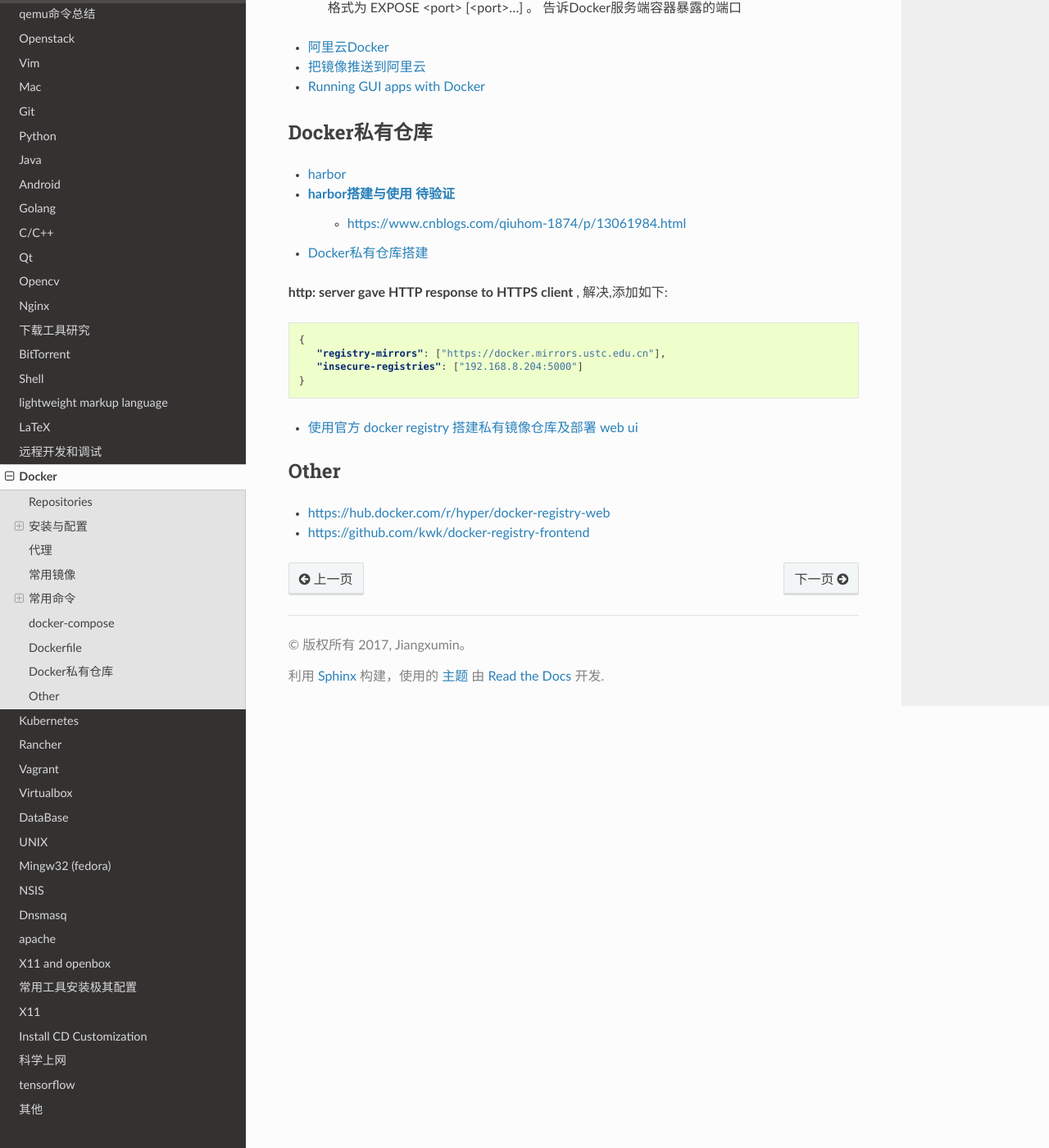
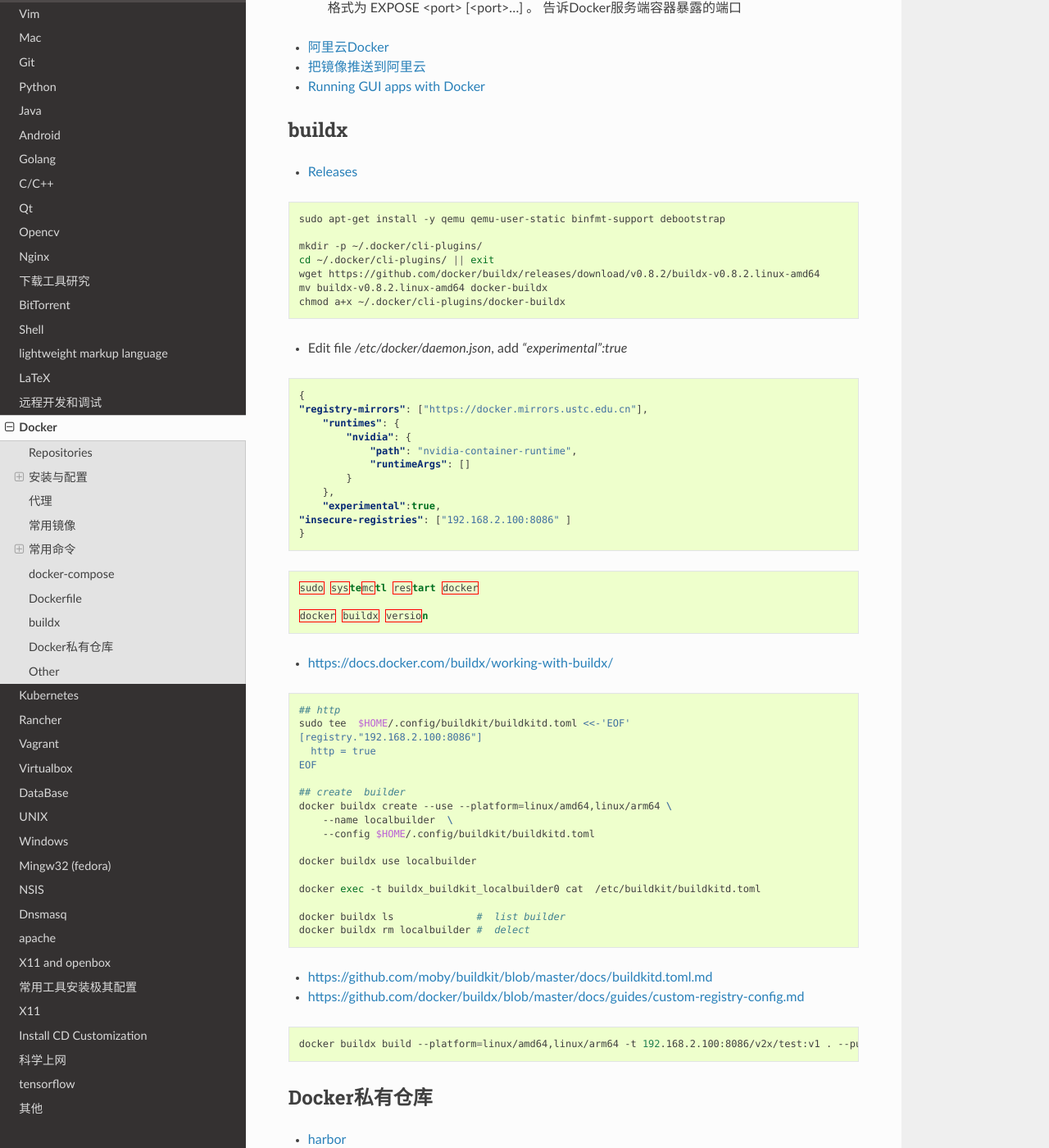
Before and after one commit to my-rds-store/my_space, a Sphinx documentation site: the page built from source/docker/index.rst, in a window 1280 px wide and 1400 px high, scrolled down 7663 px. Shown: the whole window at 82% size. Built offline with Sphinx 7.4.7 and the Read the Docs theme 2.0.0, drawn with Linux system fonts in a browser that asks for light colours.

Commit message:
update ....

```diff
--- a/source/docker/index.rst
+++ b/source/docker/index.rst
@@ -463,6 +463,79 @@ Dockerfile
 
 
 ***************
+buildx
+***************
+
+* `Releases <https://github.com/docker/buildx/releases>`_
+
+
+.. code-block:: bash
+
+    sudo apt-get install -y qemu qemu-user-static binfmt-support debootstrap
+
+    mkdir -p ~/.docker/cli-plugins/
+    cd ~/.docker/cli-plugins/ || exit
+    wget https://github.com/docker/buildx/releases/download/v0.8.2/buildx-v0.8.2.linux-amd64
+    mv buildx-v0.8.2.linux-amd64 docker-buildx
+    chmod a+x ~/.docker/cli-plugins/docker-buildx
+
+
+* Edit file  `/etc/docker/daemon.json`,  add `"experimental":true`
+
+.. code-block:: json
+
+    {
+    "registry-mirrors": ["https://docker.mirrors.ustc.edu.cn"],
+        "runtimes": {
+            "nvidia": {
+                "path": "nvidia-container-runtime",
+                "runtimeArgs": []
+            }
+        },
+        "experimental":true,
+    "insecure-registries": ["192.168.2.100:8086" ]
+    }
+
+
+.. code-block:: json
+
+    sudo systemctl restart docker
+
+    docker buildx version
+
+
+* https://docs.docker.com/buildx/working-with-buildx/
+
+.. code-block:: bash
+
+    ## http
+    sudo tee  $HOME/.config/buildkit/buildkitd.toml <<-'EOF'
+    [registry."192.168.2.100:8086"]
+      http = true
+    EOF
+
+    ## create  builder
+    docker buildx create --use --platform=linux/amd64,linux/arm64 \
+        --name localbuilder  \
+        --config $HOME/.config/buildkit/buildkitd.toml
+
+    docker buildx use localbuilder
+
+    docker exec -t buildx_buildkit_localbuilder0 cat  /etc/buildkit/buildkitd.toml
+
+    docker buildx ls              #  list builder
+    docker buildx rm localbuilder #  delect
+
+
+* https://github.com/moby/buildkit/blob/master/docs/buildkitd.toml.md
+* https://github.com/docker/buildx/blob/master/docs/guides/custom-registry-config.md
+
+
+.. code-block:: bash
+
+    docker buildx build --platform=linux/amd64,linux/arm64 -t 192.168.2.100:8086/v2x/test:v1 . --push
+
+***************
 Docker私有仓库
 ***************
 
--- a/source/index.rst
+++ b/source/index.rst
@@ -487,6 +487,7 @@ bittorrent文件编辑工具
    virtualbox/index
    database/index
    unix/index
+   windows/index
    mingw32/index
    nsis/index
    dnsmasq/index
```
Also changed, not shown: source/windows/index.rst (added, +34 -0 lines).
